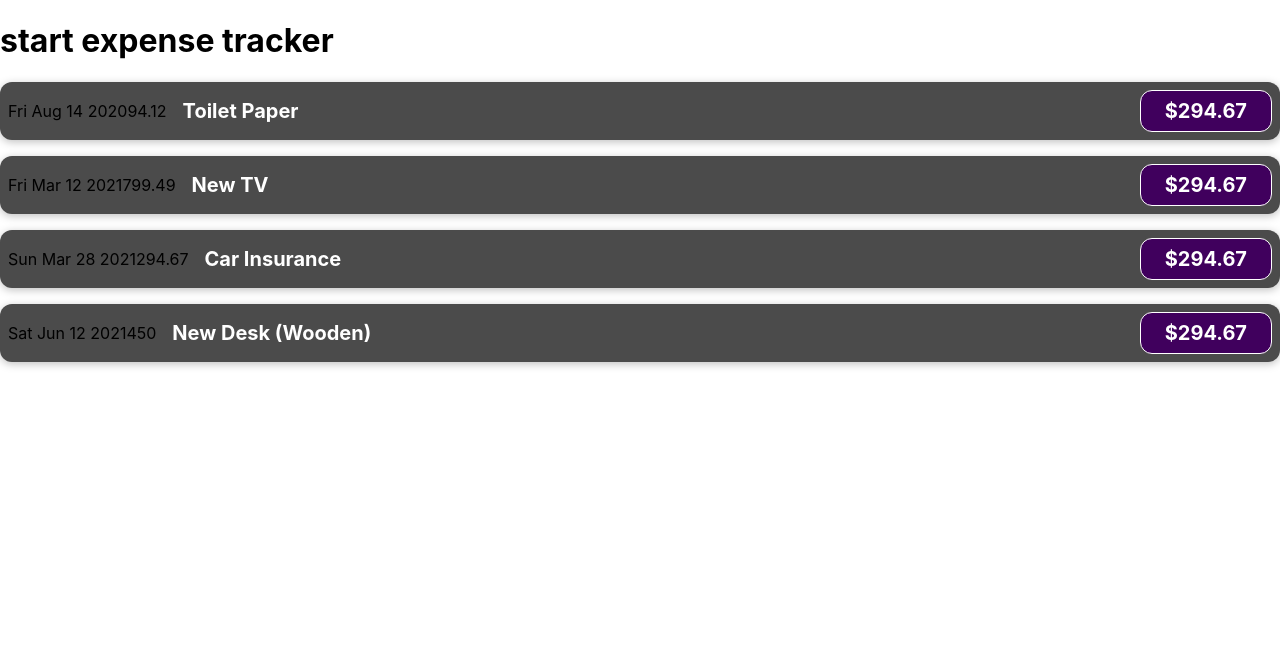
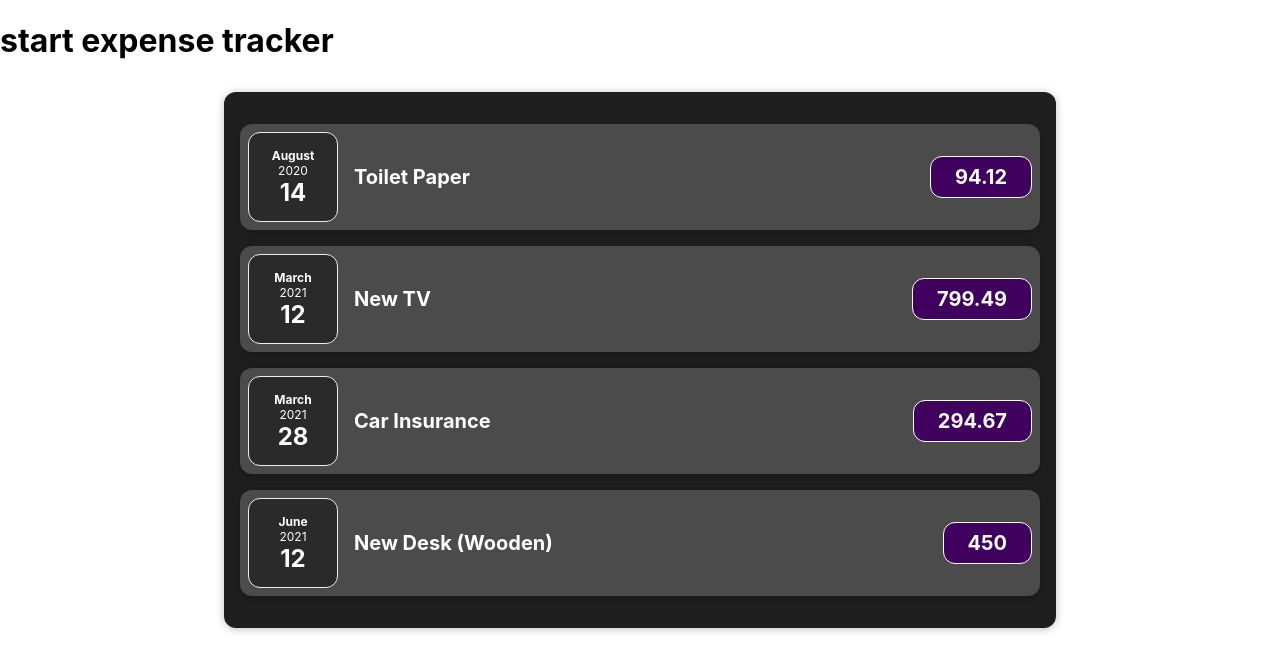
Before and after one commit to fatemeh-lohrasbi/react-expense-tracker, a JavaScript app: page / in a window 1280 px wide. Shown: the top 672 px of the page. Built offline with nearby package versions, Linux system fonts and the light colour scheme; the HTML template or start-up script is replaced by a standard one.

Commit message:
ExpenseDate and AllExpenseItem components added

```diff
--- a/src/App.js
+++ b/src/App.js
@@ -1,8 +1,6 @@
-import ExpenseItem from "./components/ExpenseItem";
+import AllExpenseItem from "./components/AllExpenseItem";
 
 function App() {
-  // const expenseDate = new Date();
-  // const expenseAmount = 'book';
   const expenses = [
     {
       id: 'e1',
@@ -27,11 +25,8 @@ function App() {
 
   return (
     <div className="App">
-     <h1>start expense tracker</h1>
-      <ExpenseItem title={expenses[0].title} amount={expenses[0].amount} date={expenses[0].date} />
-      <ExpenseItem title={expenses[1].title} amount={expenses[1].amount} date={expenses[1].date} />
-      <ExpenseItem title={expenses[2].title} amount={expenses[2].amount} date={expenses[2].date} />
-      <ExpenseItem title={expenses[3].title} amount={expenses[3].amount} date={expenses[3].date} />
+      <h1>start expense tracker</h1>
+      <AllExpenseItem items={expenses}  />
     </div>
   );
 }
--- /dev/null
+++ b/src/components/AllExpenseItem.css
@@ -0,0 +1,9 @@
+.expenses {
+    padding: 1rem;
+    background-color: rgb(31, 31, 31);
+    margin: 2rem auto;
+    width: 50rem;
+    max-width: 95%;
+    border-radius: 12px;
+    box-shadow: 0 1px 8px rgba(0, 0, 0, 0.25);
+}
--- /dev/null
+++ b/src/components/AllExpenseItem.js
@@ -0,0 +1,14 @@
+import './AllExpenseItem.css';
+import ExpenseItem from './ExpenseItem';
+
+function AllExpenseItem(props) {
+    return (
+        <div className='expenses'>
+            <ExpenseItem title={props.items[0].title} amount={props.items[0].amount} date={props.items[0].date} />
+            <ExpenseItem title={props.items[1].title} amount={props.items[1].amount} date={props.items[1].date} />
+            <ExpenseItem title={props.items[2].title} amount={props.items[2].amount} date={props.items[2].date} />
+            <ExpenseItem title={props.items[3].title} amount={props.items[3].amount} date={props.items[3].date} />
+        </div>
+    )
+}
+export default AllExpenseItem;
--- /dev/null
+++ b/src/components/ExpenseDate.css
@@ -0,0 +1,26 @@
+.expense-date {
+    display: flex;
+    flex-direction: column;
+    width: 5.5rem;
+    height: 5.5rem;
+    border: 1px solid #ececec;
+    background-color: #2a2a2a;
+    color: white;
+    border-radius: 12px;
+    align-items: center;
+    justify-content: center;
+}
+
+.expense-date__month {
+    font-size: 0.75rem;
+    font-weight: bold;
+}
+
+.expense-date__year {
+    font-size: 0.75rem;
+}
+
+.expense-date__day {
+    font-size: 1.5rem;
+    font-weight: bold;
+}
--- /dev/null
+++ b/src/components/ExpenseDate.js
@@ -0,0 +1,15 @@
+import './ExpenseDate.css'
+function ExpenseDate(props) {
+    const month = props.date.toLocaleString('en-US', { month: 'long' });
+    const year = props.date.toLocaleString('en-US', { year: 'numeric' });
+    const day = props.date.toLocaleString('en-US', { day: '2-digit' });
+
+    return (
+        <div className='expense-date'>
+            <div className='expense-date__month'>{month}</div>
+            <div className='expense-date__year'>{year}</div>
+            <div className='expense-date__day'>{day}</div>
+        </div>
+    )
+}
+export default ExpenseDate;
--- a/src/components/ExpenseItem.js
+++ b/src/components/ExpenseItem.js
@@ -1,15 +1,14 @@
-import './ExpenseItem.css'
+import './ExpenseItem.css';
+import ExpenseDate from './ExpenseDate';
 
 
 function ExpenseItem(props) {
-        return (
+    return (
         <div className='expense-item'>
-            <div>{props.date.toDateString()}</div>
-            <div>{props.amount}</div>
-
+            <ExpenseDate date = {props.date} />
             <div className='expense-item__description'>
-                    <h2>{props.title}</h2>
-                <div className='expense-item__price'>$294.67</div>
+                <h2>{props.title}</h2>
+                <div className='expense-item__price'>{props.amount}</div>
             </div>
         </div>
     )
```
